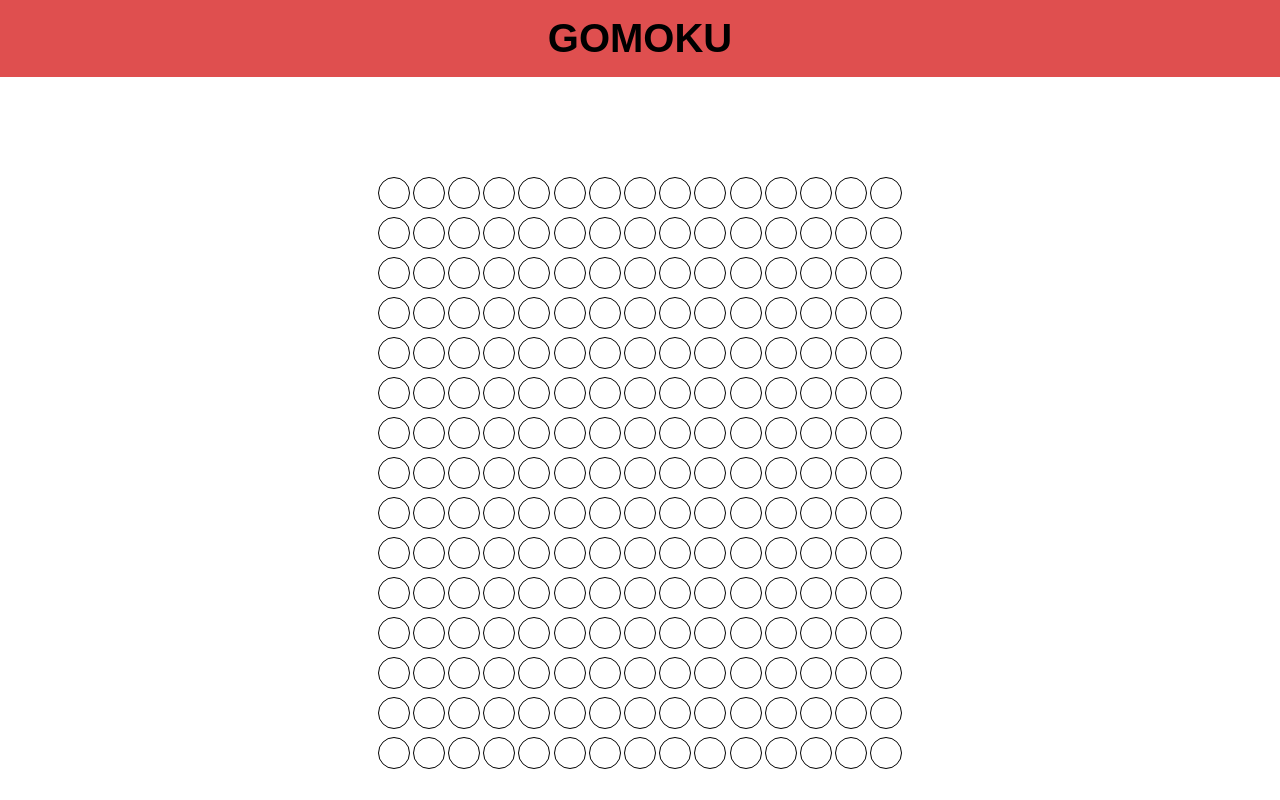
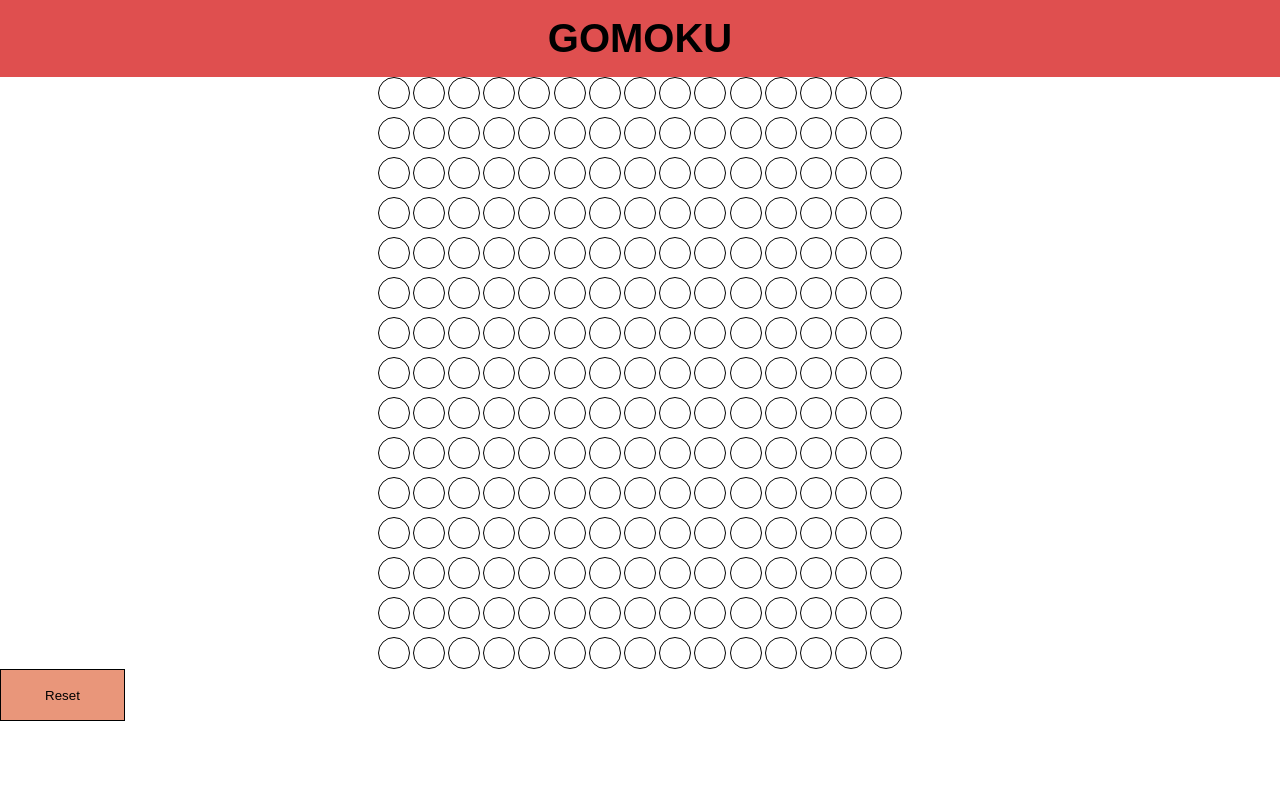
Before and after one commit to gatusso83/Gomoku, a website built with Parcel: page index.html in a window 1280 px wide. Built offline with nearby package versions, Linux system fonts and the light colour scheme.

Commit message:
ResetButton class added, functionality works.

```diff
--- a/app.ts
+++ b/app.ts
@@ -1,4 +1,4 @@
-import { setConstantValue } from "typescript"
+import { forEachChild, setConstantValue } from "typescript"
 
 console.log("hi2")
 
@@ -34,6 +34,11 @@ class Position {
         this.element.classList.add(this.status.toLowerCase())
     }
 
+    handleReset() {
+        this.status = STATUS.AVAILABLE
+        this.element.classList.add(this.status.toLowerCase())
+    }
+
     get isSelected() {
         return this.status === STATUS.SELECTED
     }
@@ -65,7 +70,7 @@ class PositionMap { // See L10 8:30
     selectedPositions: number[] = []
     element: HTMLDivElement
 
-    constructor(rowNumber: number, positionsPerRow: number){ // occupiedPositions: number[] = []){
+    constructor(rowNumber: number, positionsPerRow: number){
         this.rows = Array.from({length: rowNumber}).map((_, index) => {
             return new Row(index, positionsPerRow)
         })
@@ -76,14 +81,52 @@ class PositionMap { // See L10 8:30
     }
 
     getSelectedPositionsId() {
-        this.selectedPositions = this.rows.reduce<number[]>((total, row) => {
-            total = [...total, ...row.selectedPositionsId]
-            return total
-        },[])
-        console.log('hello im here')
-        console.log(`Selected seats: ${this.selectedPositions.join(',')}`)
+        this.selectedPositions = this.rows.map(row => row.selectedPositionsId).flat()
+        console.log(`Selected positions: ${this.selectedPositions.join(',')}`)
     }
 }
 
+// class Message {
+//     element: HTMLDivElement
+
+//     constructor(){
+//         this.element = document.createElement('div')
+//         this.element.classList.add('ui')
+//         this.element
+//     }
+
+// }
+
+
+
 const positionMap = new PositionMap(15, 15);
 document.getElementById('game')?.appendChild(positionMap.element)
+
+
+class ResetButton {
+    element: HTMLButtonElement
+    text: string = "Reset"
+
+    constructor(){
+        this.element = document.createElement('button')
+        this.element.classList.add('buttonReset')
+        this.element.innerHTML = "Reset"
+        this.element.addEventListener('click', () => {
+            this.handleClick()
+        })
+    }
+
+    handleClick() {location.reload()
+
+        // console.log("Reset clicked")
+        // console.log(positionMap.selectedPositions)
+        // document.getElementById('position')?.classList.remove('available')
+
+    }
+        //positionMap.selectedPositions = []  // Positions are still selected
+        //console.log(positionMap.selectedPositions)
+}
+
+
+const button = new ResetButton
+document.getElementById('game')?.appendChild(button.element)
--- a/index.html
+++ b/index.html
@@ -11,37 +11,8 @@
   <body>
     <header class="header">Gomoku</header>
     <main class="main" id="game">
-      <div class="gameboard">
-        <!-- <div class="position-map">
-          <div class="row">
-            <div class = "position"></div>
-            <div class = "position"></div>
-            <div class = "position"></div>
-            <div class = "position"></div>
-            <div class = "position"></div>
-            <div class = "position"></div>
-            <div class = "position"></div>
-          </div>
-          <div class="row">
-            <div class = "position"></div>
-            <div class = "position"></div>
-            <div class = "position"></div>
-            <div class = "position"></div>
-            <div class = "position"></div>
-            <div class = "position"></div>
-            <div class = "position"></div>
-          </div>
-          <div class="row">
-            <div class = "position"></div>
-            <div class = "position"></div>
-            <div class = "position"></div>
-            <div class = "position"></div>
-            <div class = "position"></div>
-            <div class = "position"></div>
-            <div class = "position"></div>
-          </div>
-        </div> -->
-      </div>
+      <!-- <div class="gameboard">
+      </div> -->
     </main>
   </body>
 </html>
--- a/style.css
+++ b/style.css
@@ -79,6 +79,32 @@ body {
 
   }
 
+  .ui{
+    background-color: green;
+
+  }
+  .buttonReset{
+    padding: 25px;
+    display: flex;
+    justify-content: center;
+    box-sizing: border-box;
+    align-items: center;
+    cursor: pointer;
+    border: 1px solid #000;
+    background-color: darksalmon;
+    color: black;
+    text-align: center;
+    font-size: 24;
+    width: 125px;
+    height: 50px;
+  }
+
+  .buttonReset:hover{
+    background-color: rgb(231, 125, 89);
+    opacity: 0.5;
+    transform: scale(1.3);
+  }
+
   .position.available:hover{
     background-color: blue;
     opacity: 0.5;
```
